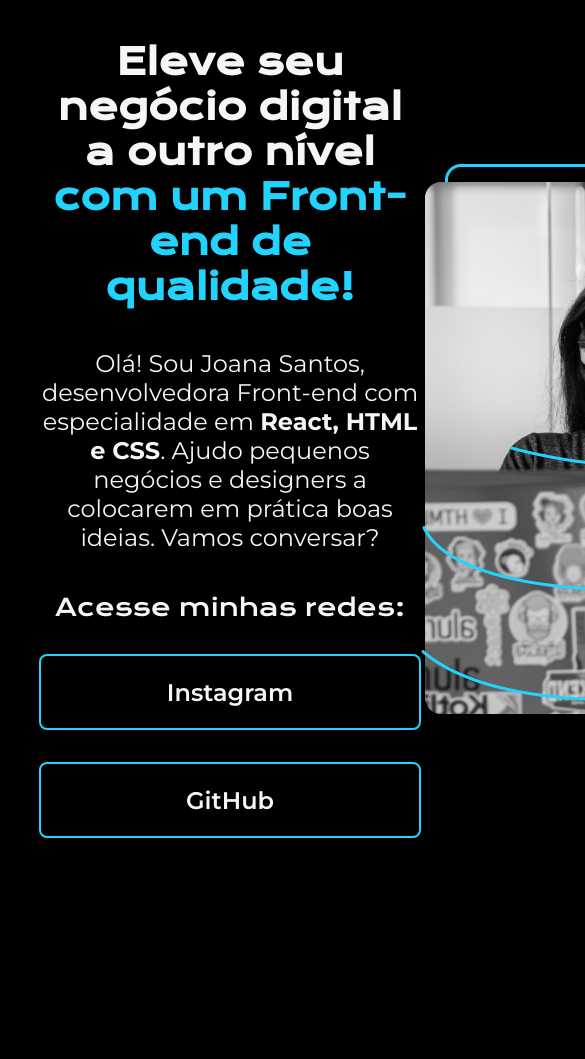
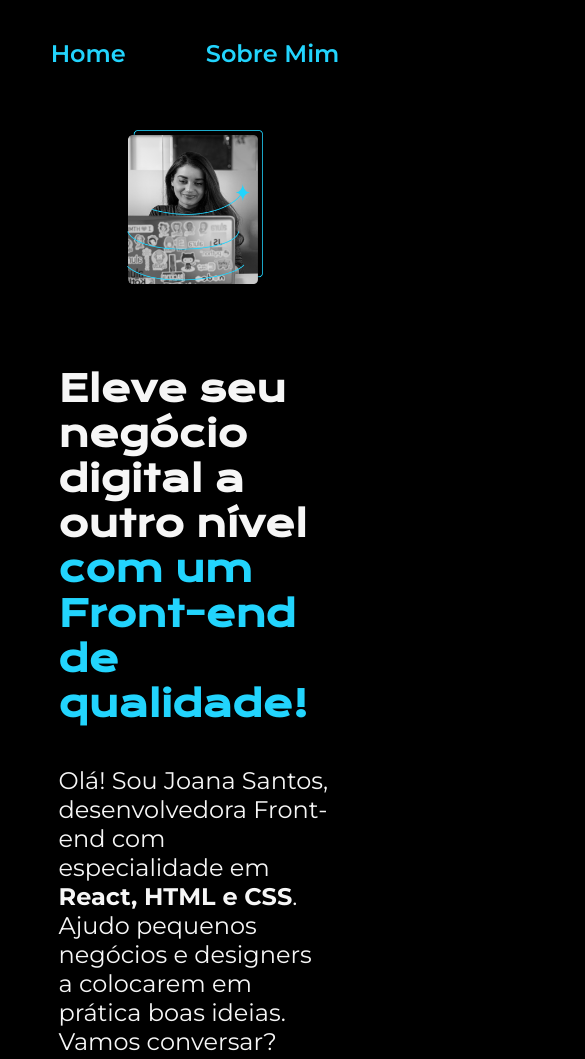
Before and after one commit to PI3RRE003/portifolio_alura, a plain HTML site: page Portifolio-HTML-e-CSS-aula_5/index.html in a window 390 px wide. Shown: the top 1059 px of the page, 585 px wide, since content can reach past the window. Before the commit the page ends 883 px from the top, so only its background shows below. Drawn offline with nearby package versions, Linux system fonts and the light colour scheme.

Commit message:
feat: responsividade em aparelhos desktop e mobile

```diff
--- a/Portifolio-HTML-e-CSS-aula_5/index.html
+++ b/Portifolio-HTML-e-CSS-aula_5/index.html
@@ -5,10 +5,15 @@
     <meta http-equiv="X-UA-Compatible" content="IE=edge">
     <meta name="viewport" content="width=device-width, initial-scale=1.0">
     <title>Portifolio</title>
-    <link rel="stylesheet" href="style.css">
+    <link rel="stylesheet" href="styles/style.css">
 </head>
 <body>
-    <header></header>
+    <header class="cabecalho">
+        <nav  class="menu">
+            <a class="menu_inicio" href="index.html">Home</a>
+            <a class="menu_inicio" href="about.html">Sobre Mim</a>
+        </nav>
+    </header>
     <main class="apresentacao">
             <section class="apresentacao_conteudo">
             <h1 class="apresentacao_titulo">
@@ -22,12 +27,15 @@
                 conversar?</p>
                 <div class="apresentacao_links">
                     <h2 class="apresentacao_links_subtitulo">Acesse minhas redes:</h2>
-                    <a class="apresentacao_dos_links" href="https://instagram.com/rafaballerini">Instagram</a>
-                    <a class="apresentacao_dos_links" href="https://github.com/guilhermeonrails">GitHub</a>
+                    <a class="apresentacao_dos_links" href="https://github.com/PI3RRE003"><img src="assets/Logo Github.png" alt="logo-do-github">GitHub</a>
+                    <a class="apresentacao_dos_links" href="https://linkedin.com/vitor-pierre-"><img src="assets/Logo linkedin.png" alt="logo-do-linkedin">LinkedIn</a>
+                    <a class="apresentacao_dos_links" href="https://twitch.com"><img src="assets/Logo Twitch.png" alt="logo-da-twitch">Twitch</a>
                 </div>
             </section>
-            <img src="imagem.png" alt="Foto da Joana Santos programando">
+            <img class="apresentacao_imagem" src="assets/Imagem.png" alt="Foto da Joana Santos programando">
     </main>
-    <footer></footer>
+    <footer class="rodape">
+        <p>Desenvolvido por Vitor Pierre</p>
+    </footer>
 </body>
 </html>
--- a/Portifolio-HTML-e-CSS-aula_5/style.css
+++ /dev/null
@@ -1,71 +0,0 @@
-@import url('https://fonts.googleapis.com/css2?family=Montserrat:ital,wght@0,100..900;1,100..900&display=swap');
-
-@import url('https://fonts.googleapis.com/css2?family=Krona+One&family=Montserrat:ital,wght@0,100..900;1,100..900&display=swap');
-
-*{
-    margin: 0;
-    padding: 0;
-}
-
-body{
-    height: 100vh;
-    box-sizing: border-box;
-    background-color: #000000;
-    color: #F6F6F6;
-}
-
-.titulo-destaque{
-    color: #22D4FD;
-}
-
-.apresentacao{
-    margin: 10% ;
-    display: flex;
-    align-items: center;
-    text-align: center;
-    justify-content: space-between;
-}
-
-.apresentacao_conteudo{
-    width: 615px;
-    display: flex;
-    flex-direction: column;
-    gap: 40px;
-}
-
-.apresentacao_titulo{
-    font-size: 36px;
-    font-family: "Krona One", sans-serif ;
-}
-
-.apresentacao_texto{
-    font-size: 24px;
-    font-family: "Montserrat", sans-serif;
-}
-
-.apresentacao_links{
-    display: flex;
-    flex-direction: column;
-    align-items: center;
-    justify-content: space-between;
-    gap: 32px;
-}
-.apresentacao_links_subtitulo{
-    font-family: "Krona One", sans-serif;
-    font-weight: 400;
-    font-size: 24px;
-}
-
-.apresentacao_dos_links{
-    width: 378px;
-    text-align: center;
-    border-radius: 8px;
-    font-size: 24px;
-    padding-top: 21.5px;
-    padding-bottom: 21.5px;
-    text-decoration: none;
-    font-weight: 600;
-    font-family: "Montserrat", sans-serif;
-    color: #F6F6F6;
-    border:  2px solid #22D4FD;
-}
--- /dev/null
+++ b/Portifolio-HTML-e-CSS-aula_5/styles/style.css
@@ -0,0 +1,138 @@
+@import url('https://fonts.googleapis.com/css2?family=Montserrat:ital,wght@0,100..900;1,100..900&display=swap');
+
+@import url('https://fonts.googleapis.com/css2?family=Krona+One&family=Montserrat:ital,wght@0,100..900;1,100..900&display=swap');
+
+:root{
+    --cor-01: #000000;
+    --cor-02: #22D4FD;
+    --cor-03: #F6F6F6;
+    --cor-04: #272727;
+
+}
+
+*{
+    margin: 0;
+    padding: 0;
+}
+
+body{
+    box-sizing: border-box;
+    background-color: var(--cor-01);
+    color: var(--cor-03);
+}
+
+.cabecalho{
+    padding: 6% 0% 0% 15%;
+}
+
+.menu{
+    display: flex;
+    gap: 80px;
+}
+
+.menu_inicio{
+    font-family: "Montserrat", sans-serif;
+    font-size: 1.5rem;
+    font-weight: 600;
+    color: var(--cor-02);
+    text-decoration: none;
+}
+
+.apresentacao{
+    padding: 6% 15% ;
+    display: flex;
+    align-items: center;
+    justify-content: space-between;
+    gap: 82px;
+}
+
+.apresentacao_conteudo{
+    width: 50%;
+    display: flex;
+    flex-direction: column;
+    gap: 40px;
+}
+
+.apresentacao_titulo{
+    font-size: 2.25rem;
+    font-family: "Krona One", sans-serif ;
+}
+
+.titulo-destaque{
+    color:var(--cor-02);
+}
+
+
+.apresentacao_texto{
+    font-size: 1.5rem;
+    font-family: "Montserrat", sans-serif;
+}
+
+.apresentacao_links{
+    display: flex;
+    flex-direction: column;
+    align-items: center;
+    justify-content: space-between;
+    gap: 32px;
+}
+.apresentacao_links_subtitulo{
+    font-family: "Krona One", sans-serif;
+    font-weight: 400;
+    font-size: 1.5rem;
+}
+
+.apresentacao_dos_links{
+    display: flex;
+    justify-content: center;
+    gap: 16px;
+    width: 50%;
+    text-align: center;
+    border-radius: 8px;
+    font-size: 1.5rem;
+    padding-top: 21.5px;
+    padding-bottom: 21.5px;
+    text-decoration: none;
+    font-weight: 600;
+    font-family: "Montserrat", sans-serif;
+    color: var(--cor-03);
+    border:  2px solid var(--cor-02);
+}
+
+.apresentacao_dos_links:hover{
+    background-color: var(--cor-04);
+    border: none;
+}
+
+.apresentacao_imagem{
+    width: 50%;
+}
+
+.rodape{
+    color: var(--cor-01);
+    background-color: var(--cor-02);
+    padding: 25px;
+    text-align: center;
+    font-family: "Montserrat", sans-serif;
+    font-size: 1.5rem;
+    font-weight: 400;
+}
+
+@media (max-width: 1200px){
+
+    .cabecalho{
+        padding: 10%;
+    }
+
+    .menu{
+        justify-content: center;
+    }
+
+    .apresentacao{
+        flex-direction: column-reverse;
+    }
+
+    .apresentacao_conteudo{
+        width: auto;
+    }
+
+}
```
Also changed, not shown: Portifolio-HTML-e-CSS-aula_5/about.html (added, +28 -0 lines), Portifolio-HTML-e-CSS-aula_5/assets/Imagem.png (renamed from Portifolio-HTML-e-CSS-aula_5/Imagem.png), Portifolio-HTML-e-CSS-aula_5/assets/Logo Github.png (renamed from Portifolio-HTML-e-CSS-aula_5/Logo Github.png), Portifolio-HTML-e-CSS-aula_5/assets/Logo Twitch.png (renamed from Portifolio-HTML-e-CSS-aula_5/Logo Twitch.png), Portifolio-HTML-e-CSS-aula_5/assets/Logo linkedin.png (renamed from Portifolio-HTML-e-CSS-aula_5/Logo linkedin.png).
